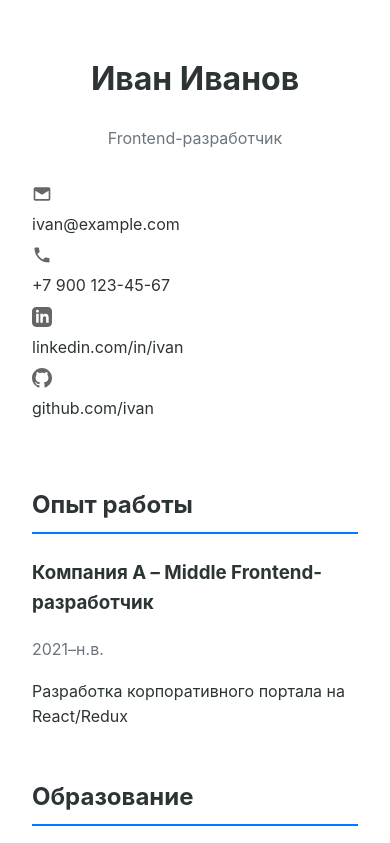
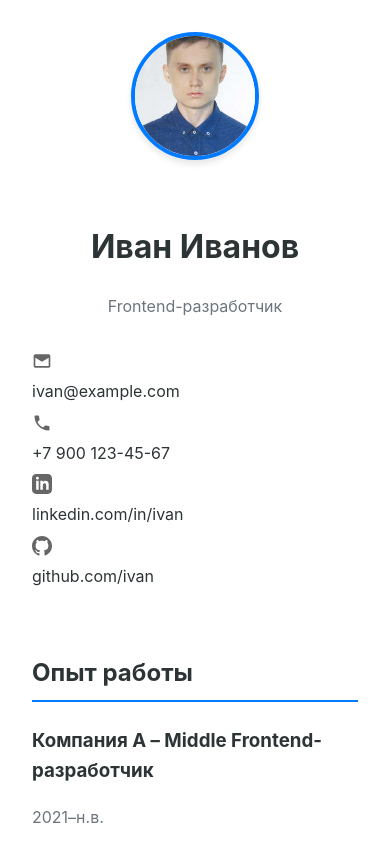
Before and after one commit to belovnv/my-cv, an Eleventy site: page index.md in a window 390 px wide. Shown: the top 843 px of the page. Built offline with nearby package versions, Linux system fonts and the light colour scheme; Eleventy itself is replaced by a stand-in of ours; files that its build step writes are made by us from their sources.

Commit message:
Добавил фото, обновил workflow

```diff
--- a/_data/resume.json
+++ b/_data/resume.json
@@ -1,6 +1,7 @@
 {
     "name": "Иван Иванов",
     "title": "Frontend-разработчик",
+    "photo": "/assets/avatar.jpg",
     "contacts": {
       "email": "ivan@example.com",
       "phone": "+7 900 123-45-67",
--- a/_includes/resume.njk
+++ b/_includes/resume.njk
@@ -3,6 +3,9 @@
 {% block content %}
 <div class="resume-container">
   <header class="header">
+    <!-- Новая строка с фото -->
+    <img src="{{ resume.photo }}" alt="Фото" class="avatar">
+
     <h1>{{ resume.name }}</h1>
     <p class="title">{{ resume.title }}</p>
     <div class="contacts">
--- a/css/styles.css
+++ b/css/styles.css
@@ -83,3 +83,22 @@ body {
       grid-template-columns: 1fr;
     }
   }
+
+  /* В раздел базовых стилей */
+.avatar {
+  width: 150px;
+  height: 150px;
+  object-fit: cover;
+  border-radius: 50%;
+  margin: 0 auto 2rem;
+  border: 4px solid #007bff;
+  box-shadow: 0 4px 6px rgba(0, 0, 0, 0.1);
+}
+
+/* Для мобильных устройств */
+@media (max-width: 768px) {
+  .avatar {
+    width: 120px;
+    height: 120px;
+  }
+}
--- a/package.json
+++ b/package.json
@@ -1,10 +1,9 @@
 {
   "name": "my-cv",
   "version": "1.0.0",
-  "main": "index.js",
   "scripts": {
-    "build": "eleventy",
-    "start": "eleventy --serve"
+    "build": "npx @11ty/eleventy",
+    "start": "npx @11ty/eleventy --serve"
   },
   "keywords": [],
   "author": "",
```
Also changed, not shown: .eleventy.js, .github/workflows/deploy.yml, assets/avatar.jpg (added), 2 other files.
